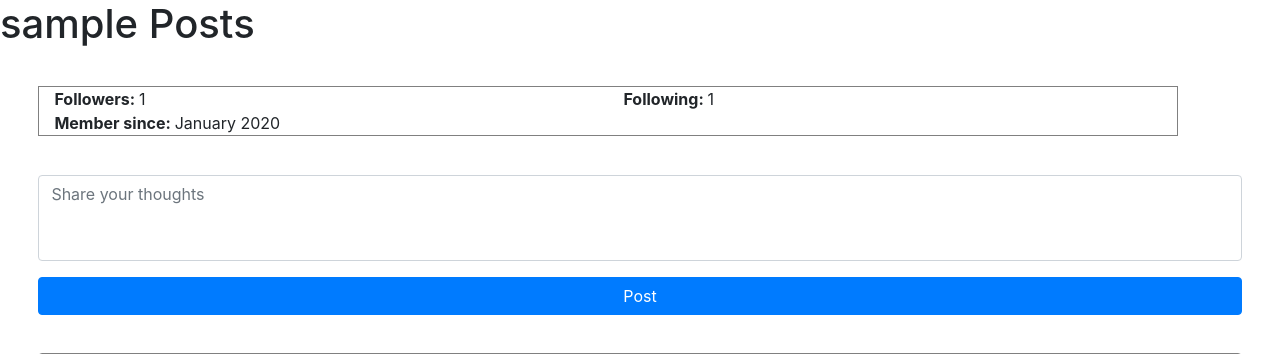
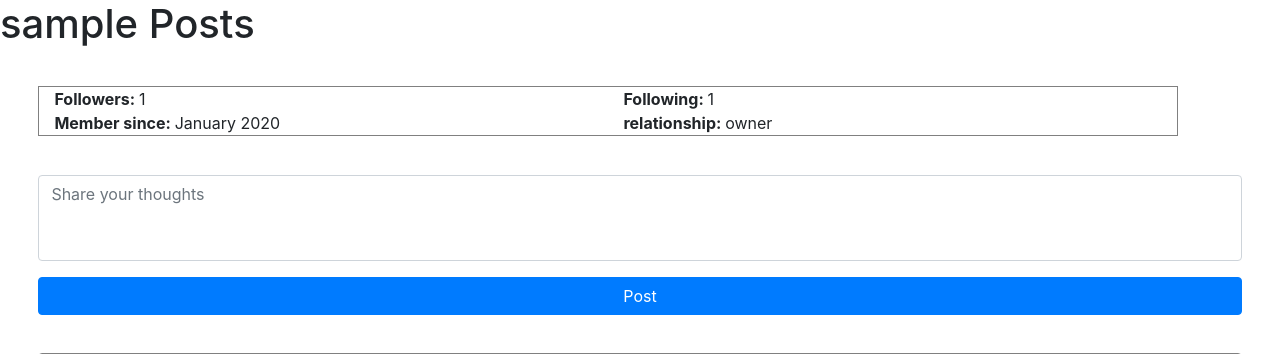
Before and after one commit to danieluxury88/cs50-Project4-2ndApproach, a Django app: page /profile/1 in a window 1280 px wide. Shown: the part 56-410 px from the top of the page. Run offline with Django 3.2, Linux system fonts and the light colour scheme; a user stored in the database is signed in; tables that the repository leaves empty hold one stand-in row (values such as "Sample post"); some libraries are stand-ins or nearby versions.

Commit message:
Use reverse relation (related_name) to get followers!!!

```diff
--- a/network/models.py
+++ b/network/models.py
@@ -4,8 +4,8 @@ from django.db import models
 
 class User(AbstractUser):
      registration_date = models.DateTimeField(auto_now_add=True)
-#
-#
+
+
 class Post(models.Model):
     author = models.ForeignKey("User", on_delete=models.CASCADE, related_name="author")
     content = models.TextField(blank=False)
--- a/network/templates/network/profile.html
+++ b/network/templates/network/profile.html
@@ -12,10 +12,12 @@
             <strong>Following: </strong> {{following.count}}
         </div>
     </div>
-
     <div class="row justify-content-start">
         <div class="col-6">
             <strong>Member since: </strong> {{reg_date}}
+        </div>
+        <div class="col-6">
+            <strong>relationship: </strong> {{relationship}}
         </div>
     </div>
 </div>
--- a/network/views.py
+++ b/network/views.py
@@ -91,9 +91,24 @@ def profile(request, user_id):
     page_number = request.GET.get('page')
     page_posts = paginator.get_page(page_number)
 
+    requester = request.user.id
+    relationship = 'none'
+
+    if requester == user_id:
+        relationship = 'owner'
+    # elif Follow.objects.filter(user=user, follower=request.user).exists():
+    #     relationship = 'following'
+    # using reverse relation!
+    elif user.followers.filter(follower=request.user).exists():
+        relationship = 'following'
+    elif user.following.filter(user=request.user).exists():
+        relationship = 'followed'
+
+
     context = {'posts': page_posts,
                'page_name': user.username + " Posts",
                'reg_date': user.registration_date.strftime("%B %Y "),
                'followers': followers,
-               'following': following}
+               'following': following,
+               'relationship': relationship, }
     return render(request, "network/profile.html", context)
```
Lines whose indentation alone changed are shown as unchanged.
